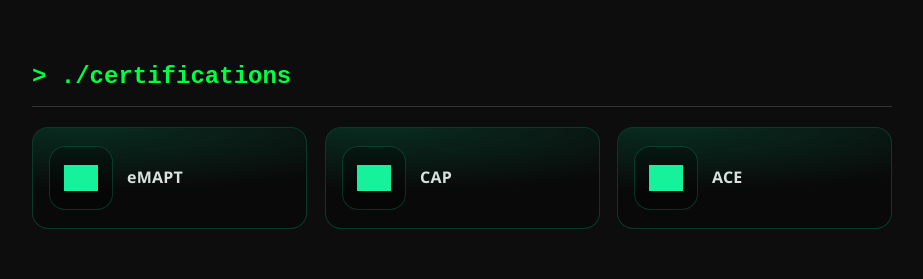
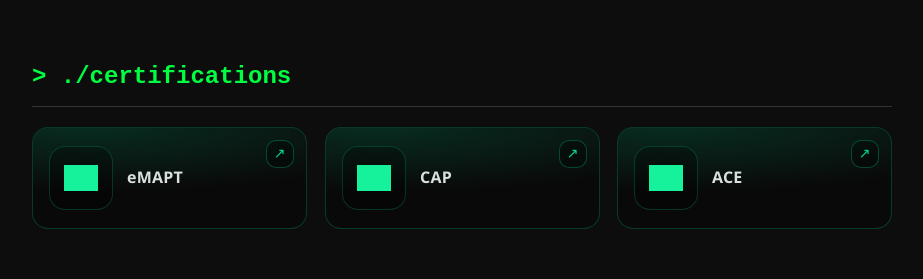
Before and after one commit to Tensii/eyad-profile, a React (Create React App) app: page / in a window 1280 px wide. Shown: the part 2888-3167 px from the top of the page, without its empty margins (178-1101 px from the left). Built offline with nearby package versions, Linux system fonts and the light colour scheme; grey boxes are pictures that could not be loaded.

Commit message:
Show cert link arrow on touch devices

```diff
--- a/src/portfolio.css
+++ b/src/portfolio.css
@@ -1140,6 +1140,13 @@ footer {
   background: rgba(0, 255, 170, 0.06);
 }
 
+/* On touch devices (no hover), keep the external-link indicator visible */
+@media (hover: none), (pointer: coarse) {
+  .cert-link::after{
+    opacity: 1;
+    transform: translateY(0);
+  }
+}
 
 
 /* ===========================
```
